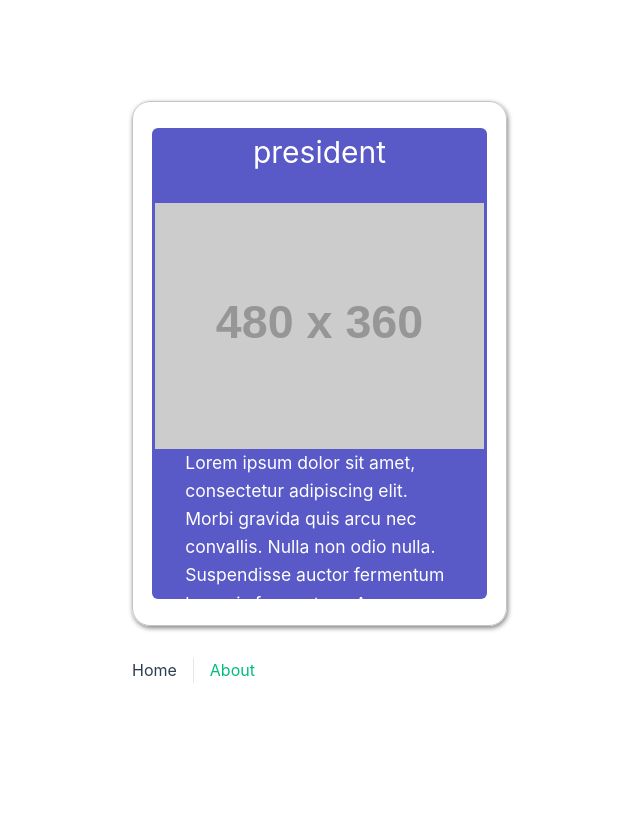
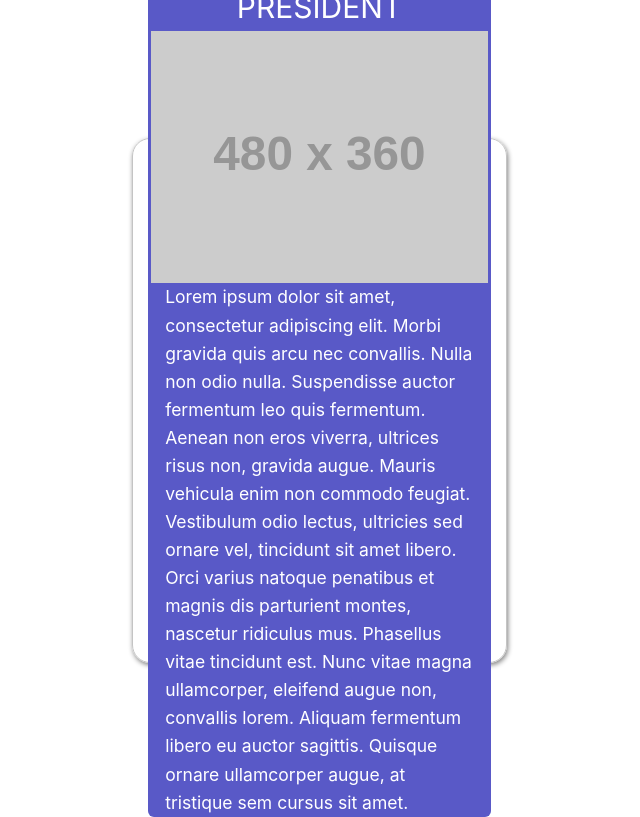
Before and after one commit to GandalfDG/tworooms, a Vue app in the folder tworooms-vue/: page / in a window 1280 px wide. Shown: the whole page, without its empty margins (133-773 px from the left). Built offline with nearby package versions, Linux system fonts and the light colour scheme.

Commit message:
continuing work on the card

```diff
--- a/tworooms-vue/src/App.vue
+++ b/tworooms-vue/src/App.vue
@@ -8,13 +8,8 @@ import Card from "@/components/GameCard.vue";
 
   <div class="wrapper">
     <Card visibility="full" />
-    <nav>
-      <RouterLink to="/">Home</RouterLink>
-      <RouterLink to="/about">About</RouterLink>
-    </nav>
   </div>
 
-  <!-- <RouterView /> -->
 </template>
 
 <style>
--- a/tworooms-vue/src/components/GameCard.vue
+++ b/tworooms-vue/src/components/GameCard.vue
@@ -14,7 +14,7 @@ const props = defineProps(["visibility"])
 <template>
     <div class="gamecard">
         <div class="cardface">
-            <h1 class="cardtitle">{{card.title}}</h1>
+            <div class="vertcenter"> <h1 class="cardtitle">{{card.title.toUpperCase()}}</h1></div>
             <img class="cardimage" :src="card.image" />
             <h3 class="carddesc">{{card.description}}</h3>
         </div>
@@ -23,7 +23,6 @@ const props = defineProps(["visibility"])
 
 <style>
 .gamecard {
-    box-sizing: border-box;
     display: flex;
     justify-content: center;
     align-items: center;
@@ -35,8 +34,7 @@ const props = defineProps(["visibility"])
 }
 
 .cardface {
-    width: 90%;
-    height: 90%;
+    margin: 1em;
     display: flex;
     flex-direction: column;
     align-items: center;
@@ -48,8 +46,15 @@ h1, h3 {
    color: white;
 }
 
+.vertcenter {
+    display:flex;
+    flex-direction: column;
+    align-items: center;
+    flex: 2;
+    justify-content: center;
+}
+
 .cardtitle {
-    flex: 2;
 }
 
 .cardimage {
@@ -58,7 +63,7 @@ h1, h3 {
 }
 
 .carddesc {
-    width: 80%;
+    width: 90%;
     flex: 4;
     overflow: auto;
 }
```
